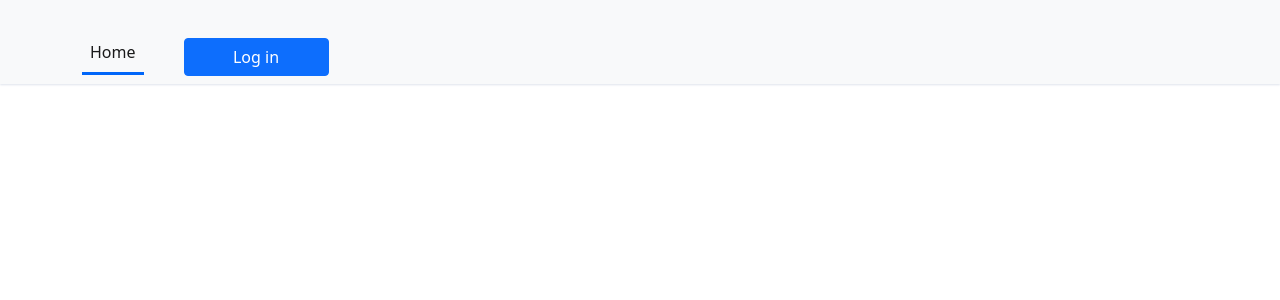
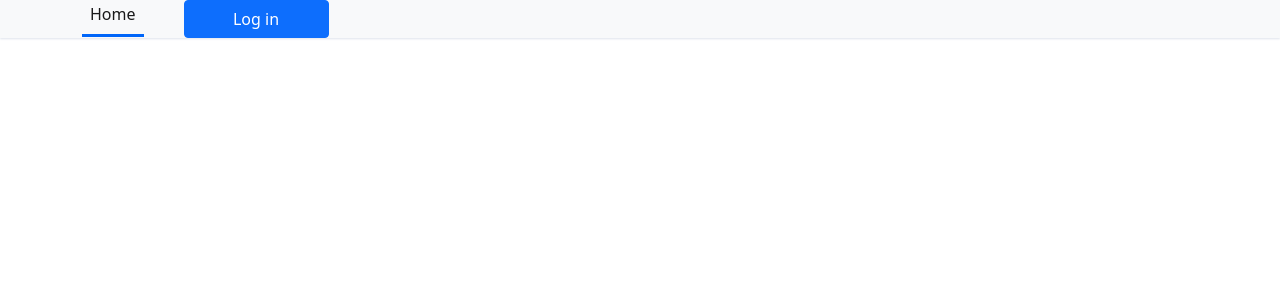
Before and after one commit to lionelschiepers/ReactStockQuote, a React (Create React App) app: page / in a window 1280 px wide. Shown: the top 300 px of the page. Built offline with nearby package versions, Linux system fonts and the light colour scheme.

Commit message:
corrected style

```diff
--- a/src/Components/NavBar.js
+++ b/src/Components/NavBar.js
@@ -32,9 +32,8 @@ const NavBar = () => {
 
   return (
     <div className="nav-container">
-      <Navbar color="light" light expand="md">
+      <Navbar color="light" light expand="md py-0">
         <Container>
-          <NavbarBrand className="logo" />
           <NavbarToggler onClick={toggle} />
           <Collapse isOpen={isOpen} navbar>
             <Nav className="mr-auto" navbar>
```
